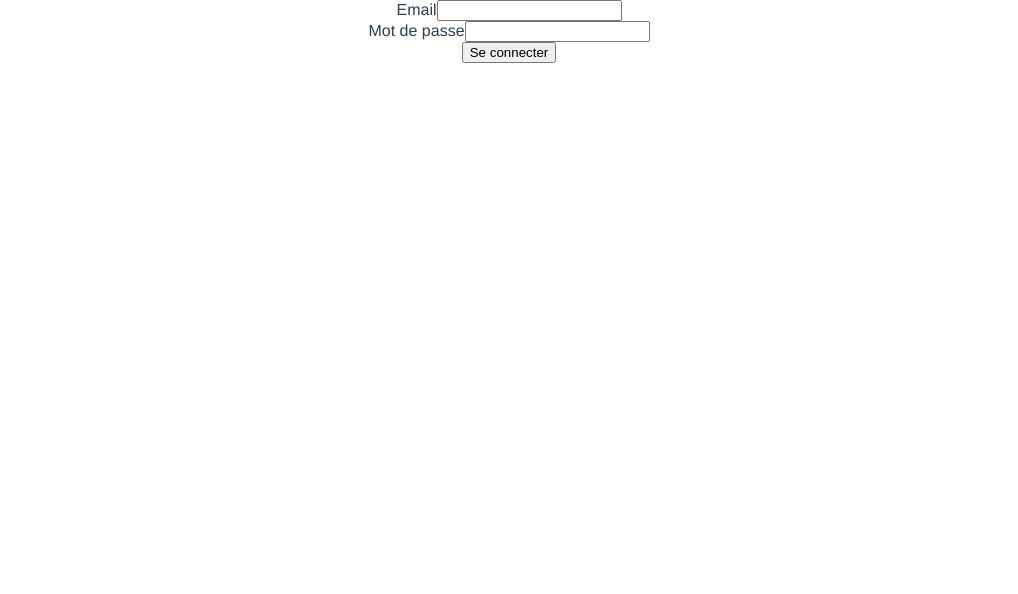
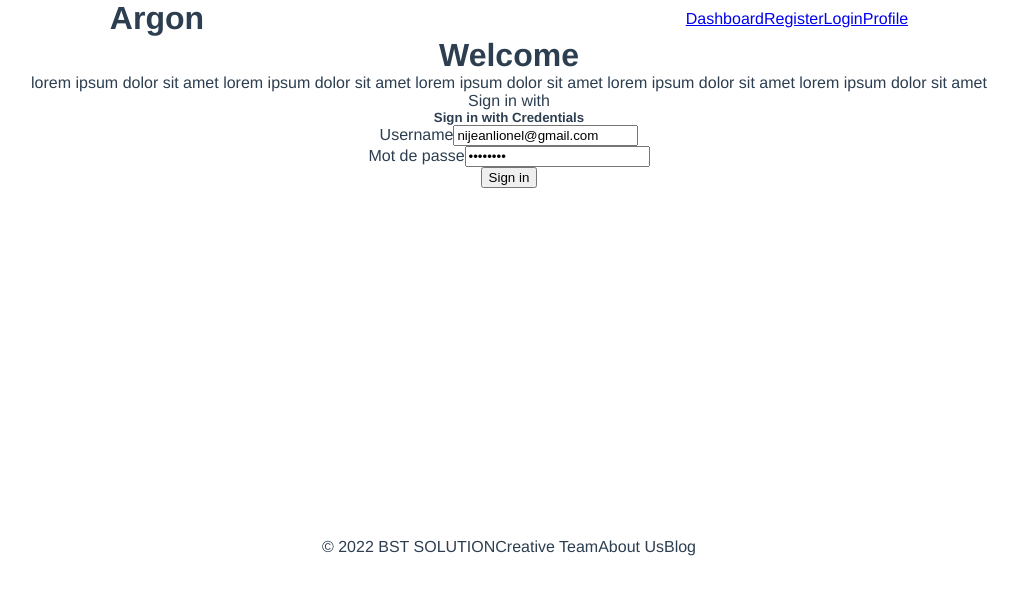
Before and after one commit to Jean-Lionel/bst_solution_ui, a Vue app: page /login in a window 1280 px wide. Shown: the top 594 px of the page, without its empty margins (131-1149 px from the left). Built offline with nearby package versions, Linux system fonts and the light colour scheme.

Commit message:
making login form and making correction for laravel cors header

```diff
--- a/src/App.vue
+++ b/src/App.vue
@@ -14,9 +14,7 @@ export default {
         this.$store.commit("initializeStore")
     },
     methods : {
-        logout(){
-            this.$store.commit("logout")
-        }
+
     }
 }
 
--- a/src/components/Login/LoginForm.vue
+++ b/src/components/Login/LoginForm.vue
@@ -3,20 +3,16 @@
         <div>
             <div>Sign in with</div>
             <div>
-                <div><img src="https://img.icons8.com/nolan/64/github.png" /> Github</div>
-                <div><img src="https://img.icons8.com/nolan/64/google-plus.png" /> Google</div>
-            </div>
-            <div>
                 <h5>Sign in with Credentials</h5>
 
-                <form action="">
+                <form @submit.prevent="submit">
                     <div>
-                        <label for="">Username</label>
-                        <input type="text">
+                        <label for="username">Username</label>
+                        <input type="text"  v-model="form.email"  required>
                     </div>
                     <div>
-                        <label for="">Mot de passe</label>
-                        <input type="password">
+                        <label for="password">Mot de passe</label>
+                        <input type="password" v-model="form.password" required>
                     </div>
                     <div>
                         <button>Sign in</button>
@@ -29,7 +25,29 @@
 </template>
 
 <script>
+import axios from "axios"
 export default {
+    data(){
+        return {
+            form:{
+                email: "nijeanlionel@gmail.com",
+                password: "12345678",
+            }
+
+        }
+    },
+    methods:{
+        submit(){
+            axios.post("http://127.0.0.1:8000/api/login/", this.form)
+            .then(function (response) {
+                console.log(response)
+            })
+            .catch(function (error) {
+                console.error(error)
+            })
+
+        }
+    }
 
 }
 </script>
--- a/src/store/index.js
+++ b/src/store/index.js
@@ -2,6 +2,7 @@ import { createStore } from 'vuex'
 
 export default createStore({
   state: {
+        baseUrl: 'http://127.0.0.1:8000/api',
         email : "",
         isLoggedIn: false
   },
--- a/src/views/Home.vue
+++ b/src/views/Home.vue
@@ -16,6 +16,11 @@ export default {
   name: 'Home',
   components: {
 
+  },
+  methods: {
+      logout() {
+          this.$store.commit("logout")
+      }
   }
 }
 </script>
--- a/src/views/Login.vue
+++ b/src/views/Login.vue
@@ -1,40 +1,28 @@
 <template>
-  <div>
-    <form @submit.prevent="submit">
-    <div>
-    <label for="email">Email</label>
-    <input type="text" name="email" v-model="email" required>
+    <div class="base-login">
+        <nav-bar/>
+        <Welcome/>
+        <login-form/>
+        <Footer/>
     </div>
-    <div>
-    <label for="password">Mot de passe</label>
-    <input type="text" name="password" v-model="password" required>
-    </div>
-    <div>
-        <button type="submit">Se connecter</button>
-    </div>
-
-    </form>
-  </div>
 </template>
 
 <script>
-export default {
-    data(){
-        return{
-            email: "",
-            password: "",
-        }
-    },
-    methods :{
-        submit(){
-            this.$store.commit("login", this.email)
-            this.$router.push("/")
-        }
-    }
+import Footer from '../components/Login/Footer.vue';
+import LoginForm from '../components/Login/LoginForm.vue';
+import NavBar from '../components/Login/NavBar.vue';
+import Welcome from '../components/Login/Welcome.vue';
 
+export default{
+    components: { Footer, NavBar, Welcome, LoginForm }
 }
 </script>
 
-<style>
+<style lang="scss" scoped>
+.base-login{
 
+    height: 100%;
+    width: 100%;
+
+}
 </style>
```
Also changed, not shown: cors.html (added, +41 -0 lines), src/views/BaseLogin.vue (deleted, +0 -28 lines).
